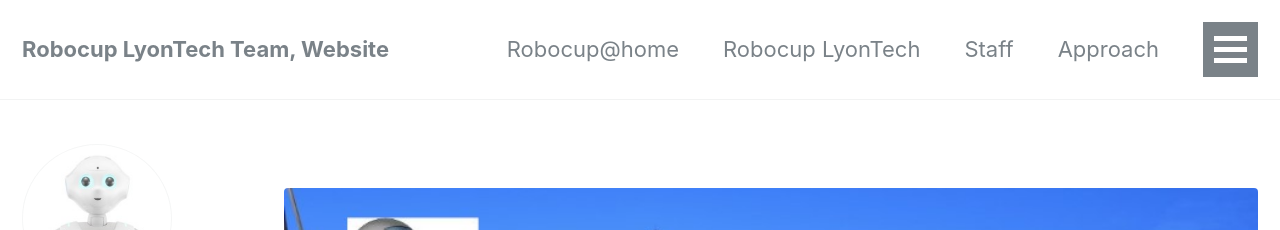
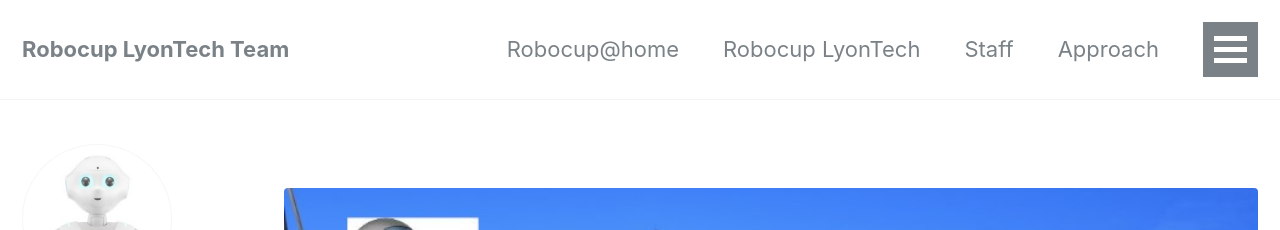
Before and after one commit to Robocup-Lyontech/Robocup-Lyontech.github.io, a Jekyll site: the page built from index.html, in a window 1280 px wide and 1121 px high. Shown: the top 230 px of the window. Built offline with Jekyll 4.4.1, drawn with Linux system fonts in a browser that asks for light colours; the list of posts is cut into pages by our own code.

Commit message:
Update _config.yml

```diff
--- a/_config.yml
+++ b/_config.yml
@@ -7,7 +7,7 @@
 
 # Site Settings
 locale                   : "en"
-title                    : "Robocup LyonTech Team, Website"
+title                    : "Robocup LyonTech Team"
 title_separator          : "-"
 name                     : "Robocup LyonTech"
 description              : "Blog"
```
